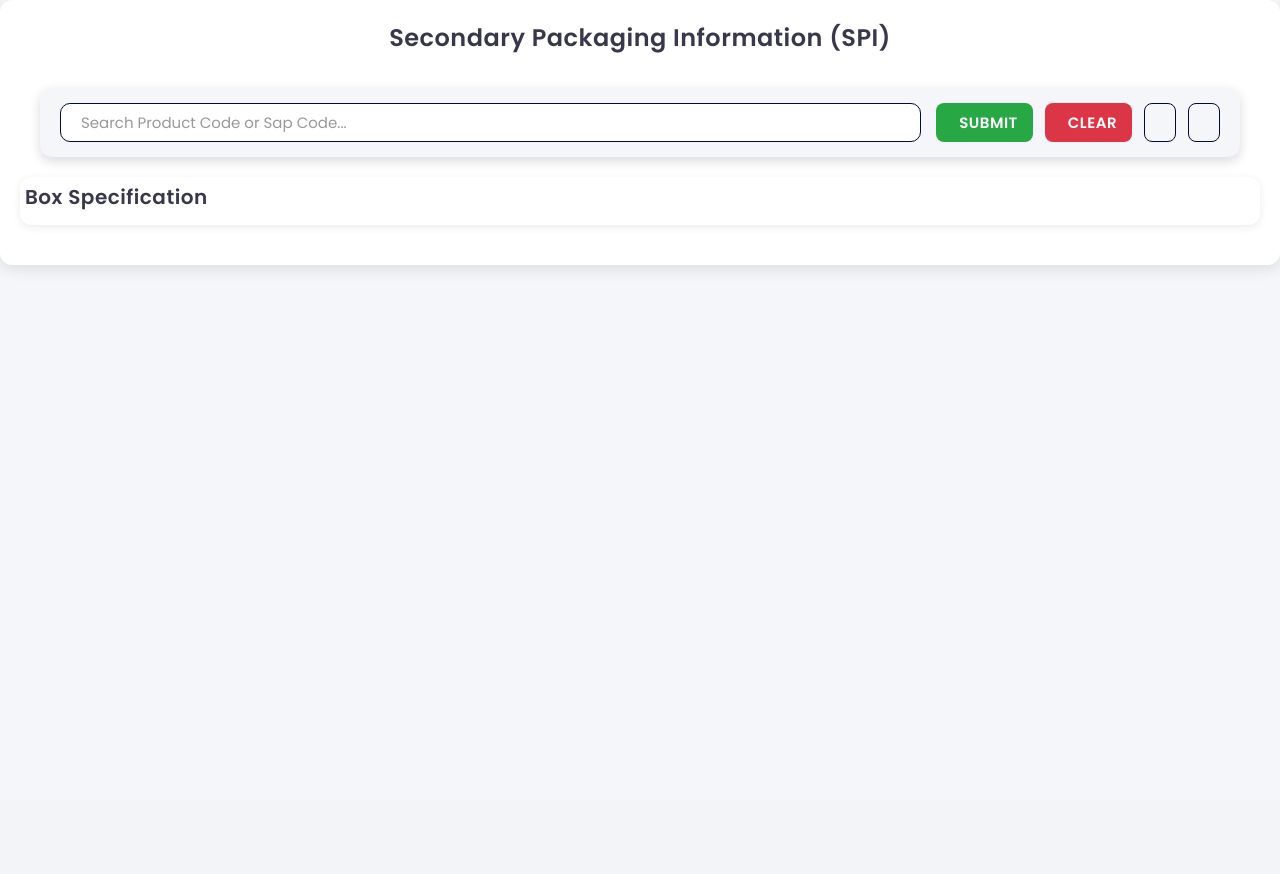
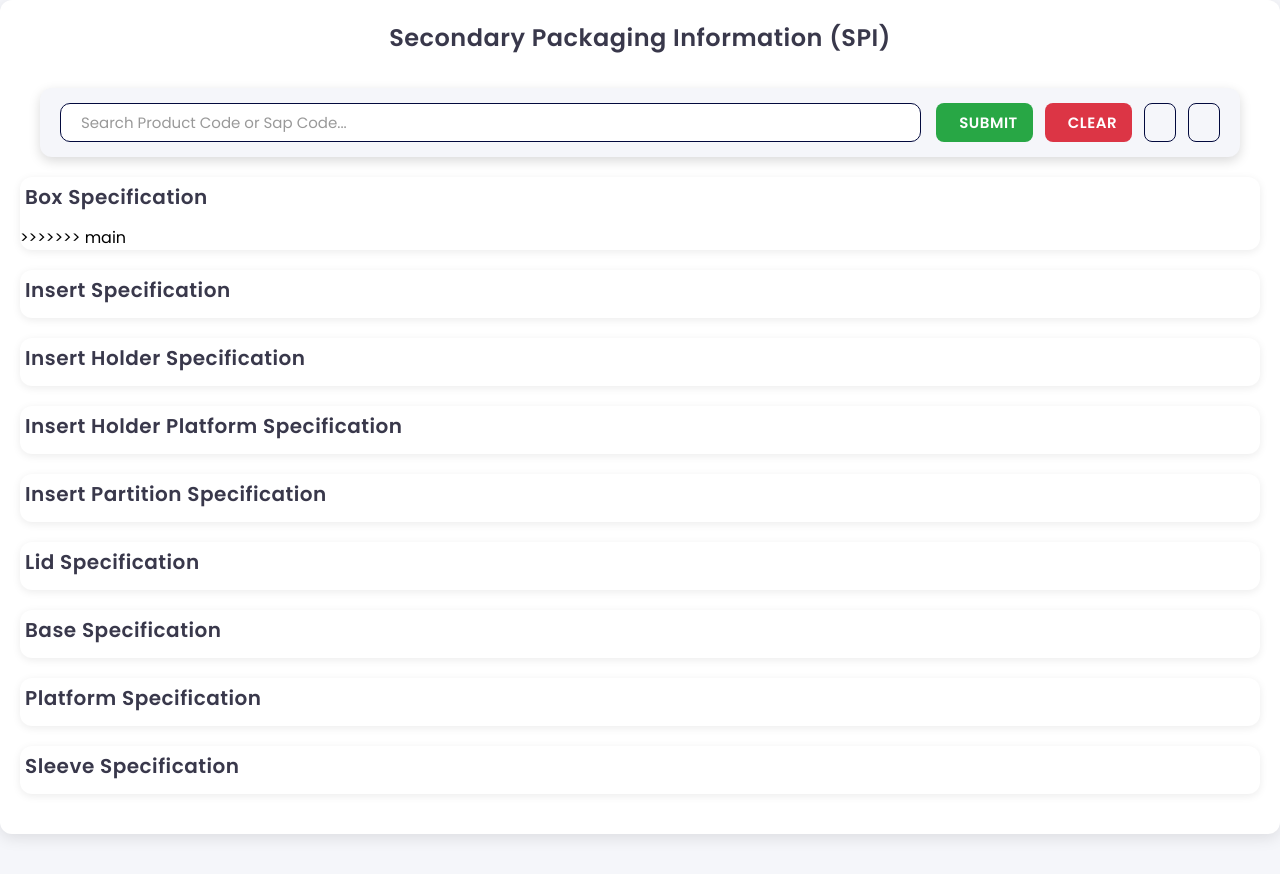
Before and after one commit to sinduwaraspaceylon-spc/smartPlan360Admin, a PHP site: page /Spa_Ceylon_Admin/php/pages/product-development.php in a window 1280 px wide. Before the commit the page ends 268 px from the top, so only its background shows below. Run offline with PHP 8.4, Linux system fonts and the light colour scheme.

Commit message:
re store bottom sections in product development
re store bottom sections in product development.

```diff
--- a/php/pages/product-development.php
+++ b/php/pages/product-development.php
@@ -275,6 +275,105 @@
                 </div>
             </div>
         </div>
+>>>>>>> main
+    </div>
+
+     <div class="section-holder-1">
+        <div class="from-holder" onclick="toggleSection(this)">
+            <h3>Insert Specification</h3>
+            <i class="fas fa-chevron-down toggle-icon"></i>
+        </div>
+        <div class="form-content">
+            <div class="form-content-inner">
+                <p>Insert specification form content goes here...</p>
+            </div>
+        </div>
+    </div>
+
+     <div class="section-holder-1">
+        <div class="from-holder" onclick="toggleSection(this)">
+            <h3>Insert Holder Specification</h3>
+            <i class="fas fa-chevron-down toggle-icon"></i>
+        </div>
+        <div class="form-content">
+            <div class="form-content-inner">
+                <p>Insert Holder specification form content goes here...</p>
+            </div>
+        </div>
+    </div>
+
+    <div class="section-holder-1">
+        <div class="from-holder" onclick="toggleSection(this)">
+            <h3>Insert Holder Platform Specification</h3>
+            <i class="fas fa-chevron-down toggle-icon"></i>
+        </div>
+        <div class="form-content">
+            <div class="form-content-inner">
+                <p>Insert Holder Platform specification form content goes here...</p>
+            </div>
+        </div>
+    </div>
+
+    <div class="section-holder-1">
+        <div class="from-holder" onclick="toggleSection(this)">
+            <h3>Insert Partition Specification</h3>
+            <i class="fas fa-chevron-down toggle-icon"></i>
+        </div>
+        <div class="form-content">
+            <div class="form-content-inner">
+                <p>Insert Partition specification form content goes here...</p>
+            </div>
+        </div>
+    </div>
+
+    <div class="section-holder-1">
+        <div class="from-holder" onclick="toggleSection(this)">
+            <h3>Lid Specification</h3>
+            <i class="fas fa-chevron-down toggle-icon"></i>
+        </div>
+        <div class="form-content">
+            <div class="form-content-inner">
+                <p>Lid specification form content goes here...</p>
+            </div>
+        </div>
+    </div>
+
+    <div class="section-holder-1">
+        <div class="from-holder" onclick="toggleSection(this)">
+            <h3>Base Specification</h3>
+            <i class="fas fa-chevron-down toggle-icon"></i>
+        </div>
+        <div class="form-content">
+            <div class="form-content-inner">
+                <p>Base specification form content goes here...</p>
+            </div>
+        </div>
+    </div>
+
+    <div class="section-holder-1">
+        <div class="from-holder" onclick="toggleSection(this)">
+            <h3>Platform Specification</h3>
+            <i class="fas fa-chevron-down toggle-icon"></i>
+        </div>
+        <div class="form-content">
+            <div class="form-content-inner">
+                <p>Platform specification form content goes here...</p>
+            </div>
+        </div>
+    </div>
+    <div class="section-holder-1">
+        <div class="from-holder" onclick="toggleSection(this)">
+            <h3>Sleeve Specification</h3>
+            <i class="fas fa-chevron-down toggle-icon"></i>
+        </div>
+        <div class="form-content">
+            <div class="form-content-inner">
+                <p>Sleeve specification form content goes here...</p>
+            </div>
+        </div>
+    </div>
+</div>
+
 <script>
         function toggleSection(header) {
             const content = header.nextElementSibling;
```
